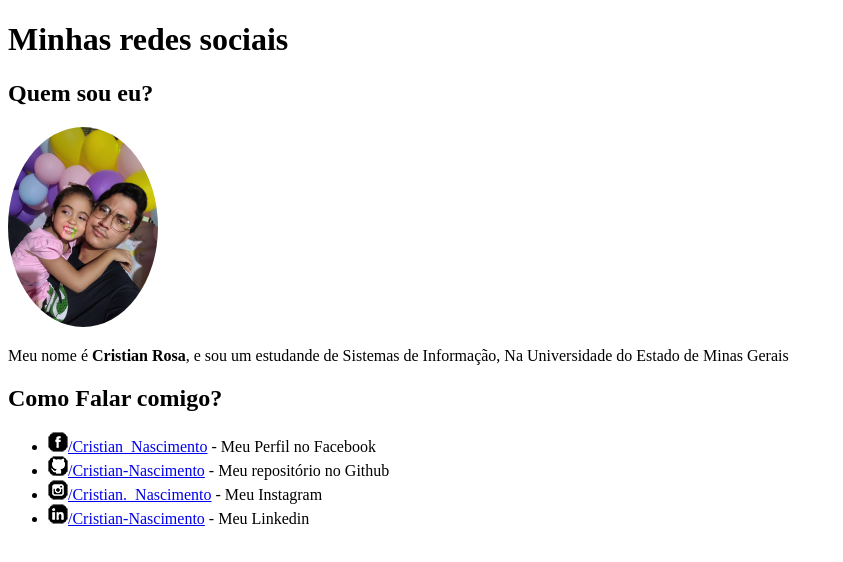
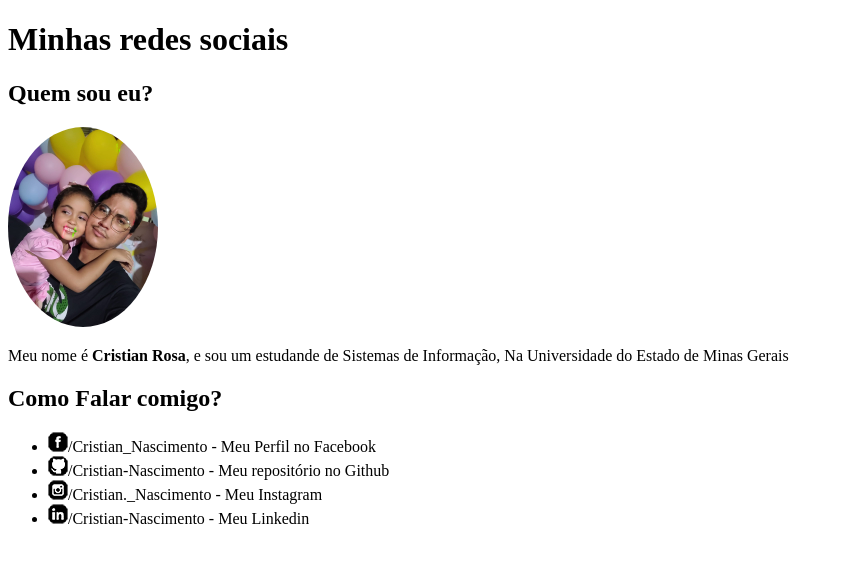
Before and after one commit to Cristian-Nascimento/Desafios, a plain HTML site: page Desafios/d005/index.html in a window 1280 px wide. Shown: the whole page, without its empty margins (0-843 px from the left). Drawn offline with Linux system fonts and the light colour scheme.

Commit message:
Desafio 05
Atualização CSS

```diff
--- a/Desafios/d005/Style.css
+++ b/Desafios/d005/Style.css
@@ -4,6 +4,7 @@
     height: 200px;
 }
 
-#link{
-
+.link{
+    text-decoration: none;
+    color: black;
 }
--- a/Desafios/d005/index.html
+++ b/Desafios/d005/index.html
@@ -14,11 +14,11 @@
         <img class="foto" src="../d005/imagens/Quem sou eu.jpeg" alt="foto perfil">
         <p>Meu nome é <strong>Cristian Rosa</strong>, e sou um estudande de Sistemas de Informação, Na Universidade do Estado de Minas Gerais</p>
         <h2>Como Falar comigo?</h2>
-        <ul id="link">
-            <li><img src="imagens/icone-facebook.png" alt="icone-facebook"><a href="https://www.facebook.com/cristian.nascimento.7503" target="_blank" rel="external">/Cristian_Nascimento</a> - Meu Perfil no Facebook</li>
-            <li><img src="imagens/icone-github.png" alt="icone-github"><a href="https://github.com/Cristian-Nascimento" target="_blank" rel="external">/Cristian-Nascimento</a> - Meu repositório no Github</li>
-            <li><img src="imagens/icone-instagram.png" alt="icone-instagram"><a href="https://www.instagram.com/cristian._nascimento/" target="_blank" rel="external">/Cristian._Nascimento</a> - Meu Instagram</li>
-            <li><img src="imagens/icone-linkedin.png" alt="icone-linkedin"><a href="https://www.linkedin.com/in/cristian-nascimento-b40658232/" target="_blank" rel="external">/Cristian-Nascimento</a> - Meu Linkedin</li>
+        <ul>
+            <li><img src="imagens/icone-facebook.png" alt="icone-facebook"><a href="https://www.facebook.com/cristian.nascimento.7503" target="_blank" rel="external" class="link">/Cristian_Nascimento</a> - Meu Perfil no Facebook</li>
+            <li><img src="imagens/icone-github.png" alt="icone-github"><a href="https://github.com/Cristian-Nascimento" target="_blank" rel="external" class="link">/Cristian-Nascimento</a> - Meu repositório no Github</li>
+            <li><img src="imagens/icone-instagram.png" alt="icone-instagram"><a href="https://www.instagram.com/cristian._nascimento/" target="_blank" rel="external" class="link">/Cristian._Nascimento</a> - Meu Instagram</li>
+            <li><img src="imagens/icone-linkedin.png" alt="icone-linkedin"><a href="https://www.linkedin.com/in/cristian-nascimento-b40658232/" target="_blank" rel="external" class="link">/Cristian-Nascimento</a> - Meu Linkedin</li>
         </ul>
     </div>
 </body>
```
